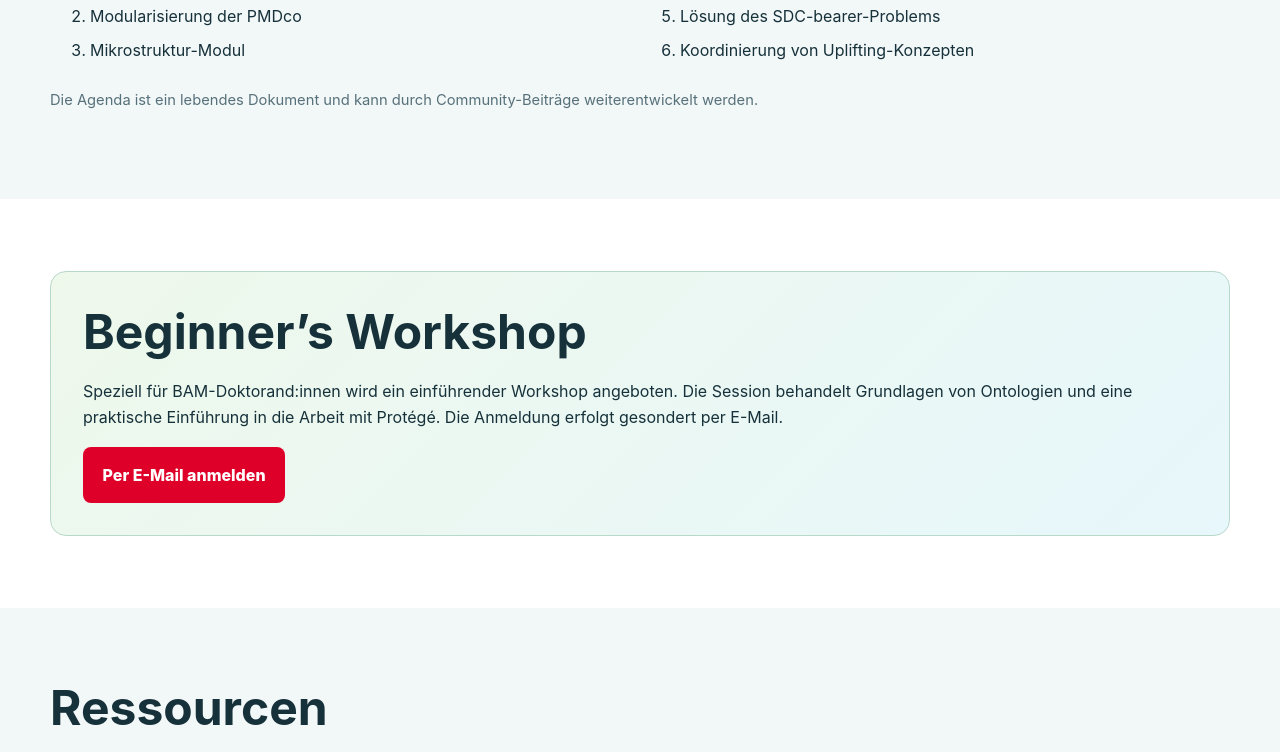
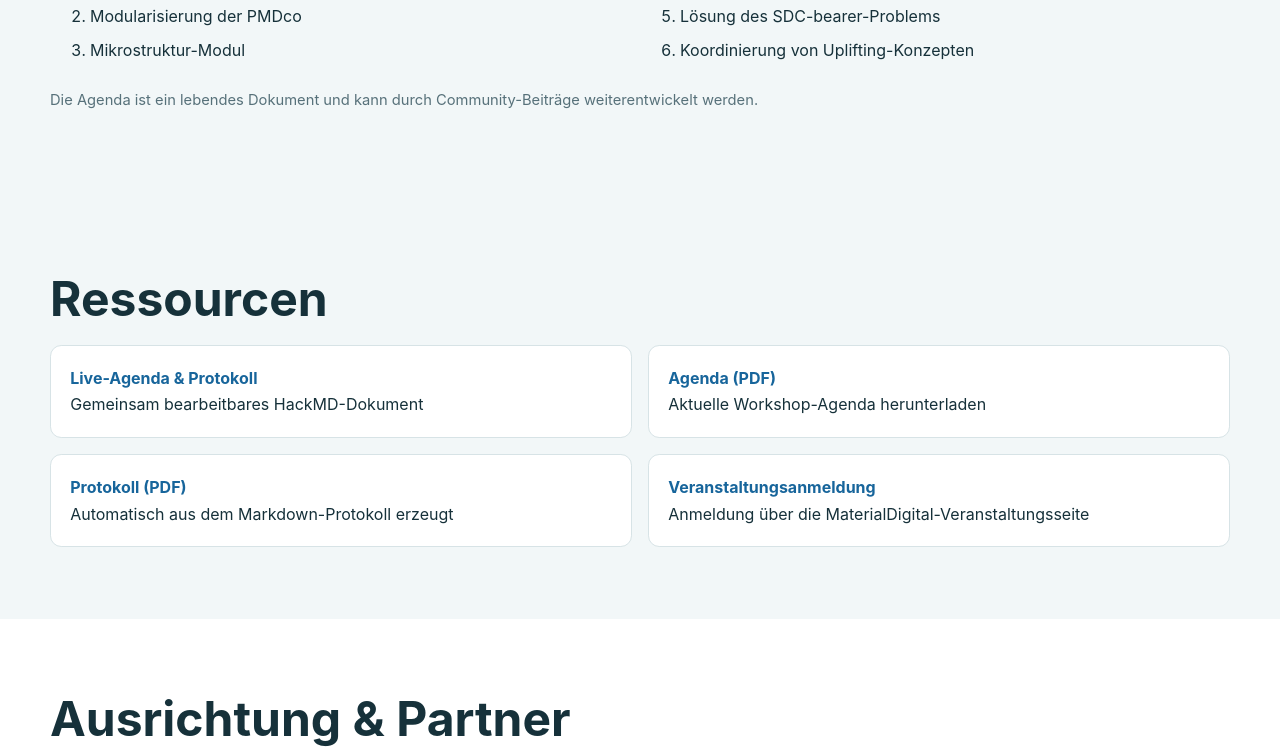
Before and after one commit to materialdigital/ontology-hackathon-4, a plain HTML site: page site/de/index.html in a window 1280 px wide. Shown: the part 1597-2349 px from the top of the page. Drawn offline with Linux system fonts and the light colour scheme.

Commit message:
Update website
Website update due to changed requirements as the event is approaching very soon.

```diff
--- a/site/de/index.html
+++ b/site/de/index.html
@@ -1,10 +1,9 @@
 <!doctype html>
 <html lang="de"><head><meta charset="utf-8"><meta name="viewport" content="width=device-width,initial-scale=1"><meta name="description" content="4. PMD-Hackathon zur semantischen Interoperabilität an der BAM in Berlin, 18.–20. November 2026. "><title>4. PMD-Hackathon | BAM Berlin</title><link rel="stylesheet" href="../assets/css/style.css"></head><body>
 <header class="topbar"><div class="wrap nav"><a class="brand" href="../" aria-label="Home"><img class="pmd" src="../assets/images/materialdigital-logo.jpg" alt="MaterialDigital"><span class="brand-line"></span><img class="bam" src="../assets/images/bam-logo.jpg" alt="BAM"></a><nav><a href="#invitation">Einladung</a> <a href="#programme">Programm</a> <a href="#resources">Ressourcen</a></nav><div class="lang" aria-label="Language"><a class="" href="../" lang="en">EN</a><a class="active" href="./" lang="de">DE</a></div></div></header>
-<main><section class="hero"><div class="wrap"><div class="eyebrow">Ontology Engineering · Community · Interoperabilität</div><h1>4. PMD-Hackathon</h1><p>Semantische Interoperabilität trifft praktische Zusammenarbeit: Gemeinsam entwickeln wir die PMD Core Ontology an der BAM in Berlin weiter.</p><div class="facts"><span class="pill">18–20 November 2026</span><span class="pill">Lunch to Lunch</span><span class="pill">BAM · Berlin-Steglitz</span></div><div class="actions"><a class="btn primary" href="https://www.material-digital.de/event/PMDco_Hackathon_IV" target="_blank" rel="noopener">Jetzt anmelden</a><a class="btn secondary" href="https://hackmd.io/@nd_ksvfTTISd9bwYNERWLw/r1xOg1ZjMl/edit" target="_blank" rel="noopener">Live-Protokoll öffnen</a></div></div></section>
+<main><section class="hero"><div class="wrap"><div class="eyebrow">Ontology Engineering · Community · Interoperabilität</div><h1>4. PMD-Hackathon</h1><p>Semantische Interoperabilität trifft praktische Zusammenarbeit: Gemeinsam entwickeln wir die PMD Core Ontology an der BAM in Berlin weiter.</p><div class="facts"><span class="pill">18–20 November 2026</span><span class="pill">Lunch to Lunch</span><span class="pill">BAM · Berlin-Steglitz</span></div><div class="actions"><a class="btn primary" href="https://www.material-digital.de/event/PMDco_Hackathon_IV" target="_blank" rel="noopener">Anmeldungsseite</a><a class="btn secondary" href="https://hackmd.io/@nd_ksvfTTISd9bwYNERWLw/r1xOg1ZjMl/edit" target="_blank" rel="noopener">Live-Protokoll öffnen</a></div></div></section>
 <section id="invitation"><div class="wrap"><h2>Einladung zum 4. PMD-Hackathon</h2><p class="lead">Wir laden Sie herzlich zum <strong>vierten PMD-Hackathon zur Förderung der semantischen Interoperabilität</strong> ein: Vom <strong>18. bis 20. November 2026</strong> („from Lunch to Lunch“) an der <strong>BAM in Berlin (Steglitz)</strong>.</p><p>Im Mittelpunkt stehen erneut die <strong>Weiterentwicklung, Erweiterung und Verbesserung der PMD Core Ontology (PMDco)</strong> sowie damit verbundene Themen und Fragestellungen. Der Hackathon bietet eine offene Plattform für kreative Zusammenarbeit, intensive Diskussionen und praktisches Ontologie-Engineering. <strong>Eigene Themen, Fragestellungen und Herausforderungen sind ausdrücklich willkommen und können gemeinsam mit der gebündelten Ontologie-Expertise der Teilnehmenden diskutiert und bearbeitet werden.</strong> Wir freuen uns auf engagierte Teilnehmende, spannende Diskussionen und produktive gemeinsame Tage!</p></div></section>
 <section class="section-soft" id="programme"><div class="wrap"><h2>Programm im Überblick</h2><div class="schedule grid"><article class="card day"><h3>Tag 1 · 18. November</h3><p><strong>12:00–19:30</strong></p><ul><li>Begrüßung, Vorstellungsrunde und Agenda-Findung</li><li>Einführung in die PMDco</li><li>Arbeitsgruppen und Beginner’s Course</li><li>Erste Ergebnisse</li></ul></article><article class="card day"><h3>Tag 2 · 19. November</h3><p><strong>09:00–19:00</strong></p><ul><li>Parallele Gruppensessions</li><li>Ergebnisse und Pull Requests</li><li>Expert:innenrunde und Plenum</li><li>Optionales gemeinsames Abendessen</li></ul></article><article class="card day"><h3>Tag 3 · 20. November</h3><p><strong>09:00–12:30</strong></p><ul><li>Teamarbeit und Expert:innenrunde</li><li>Finalisierung von Ergebnissen und Deliverables</li><li>Nächste Schritte und Abschluss</li></ul></article></div><h3>Vorgesehene Arbeitsthemen</h3><ol class="topic-list"><li>(Re-)Organisation von Prozessen in der PMDco</li><li>Modularisierung der PMDco</li><li>Mikrostruktur-Modul</li><li>Semantische Muster</li><li>Lösung des SDC-bearer-Problems</li><li>Koordinierung von Uplifting-Konzepten</li></ol><p class="small">Die Agenda ist ein lebendes Dokument und kann durch Community-Beiträge weiterentwickelt werden.</p></div></section>
-<section><div class="wrap"><div class="beginner"><h2>Beginner’s Workshop</h2><p>Speziell für BAM-Doktorand:innen wird ein einführender Workshop angeboten. Die Session behandelt Grundlagen von Ontologien und eine praktische Einführung in die Arbeit mit Protégé. Die Anmeldung erfolgt gesondert per E-Mail.</p><a class="btn primary" href="mailto:stefanie.blankenburg@bam.de?subject=Anmeldung%20Beginner%27s%20Workshop%20-%204.%20PMD-Hackathon">Per E-Mail anmelden</a></div></div></section>
 <section class="section-soft" id="resources"><div class="wrap"><h2>Ressourcen</h2><div class="resource-list"><a class="resource" href="https://hackmd.io/@nd_ksvfTTISd9bwYNERWLw/r1xOg1ZjMl/edit" target="_blank" rel="noopener"><strong>Live-Agenda & Protokoll</strong>Gemeinsam bearbeitbares HackMD-Dokument</a><a class="resource" href="../assets/resources/Agenda_Hackathon_4.pdf"><strong>Agenda (PDF)</strong>Aktuelle Workshop-Agenda herunterladen</a><a class="resource" href="../assets/resources/hackathon-protocol.pdf"><strong>Protokoll (PDF)</strong>Automatisch aus dem Markdown-Protokoll erzeugt</a><a class="resource" href="https://www.material-digital.de/event/PMDco_Hackathon_IV" target="_blank" rel="noopener"><strong>Veranstaltungsanmeldung</strong>Anmeldung über die MaterialDigital-Veranstaltungsseite</a></div></div></section>
 <section><div class="wrap"><h2>Ausrichtung & Partner</h2><div class="logos"><article class="org"><img src="../assets/images/bam-logo.jpg" alt="BAM"><h3>BAM</h3><p>Die Bundesanstalt für Materialforschung und -prüfung richtet den Hackathon in Berlin-Steglitz aus.</p><a href="https://bam.de/" target="_blank" rel="noopener">Zur BAM-Website</a></article><article class="org"><img src="../assets/images/materialdigital-logo.jpg" alt="MaterialDigital"><h3>MaterialDigital</h3><p>Die Plattform MaterialDigital vernetzt die Community rund um interoperable und FAIR-Materialdaten.</p><a href="https://www.material-digital.de/" target="_blank" rel="noopener">Zur MaterialDigital-Website</a></article></div></div></section></main>
 <footer><div class="wrap footer-grid"><div><strong>4th PMD Hackathon</strong><p>18.–20. November 2026 · BAM, Berlin-Steglitz</p></div><div><strong>Direktlinks</strong><p><a href="https://hackmd.io/@nd_ksvfTTISd9bwYNERWLw/r1xOg1ZjMl/edit">HackMD</a><br><a href="https://github.com/materialdigital/ontology-hackathon-4">GitHub</a></p></div><div><strong>Organisationen</strong><p><a href="https://bam.de/">BAM</a><br><a href="https://www.material-digital.de/">MaterialDigital</a></p></div></div></footer><script src="../assets/js/main.js"></script></body></html>
```
Also changed, not shown: site/index.html (+1 -2 lines).
